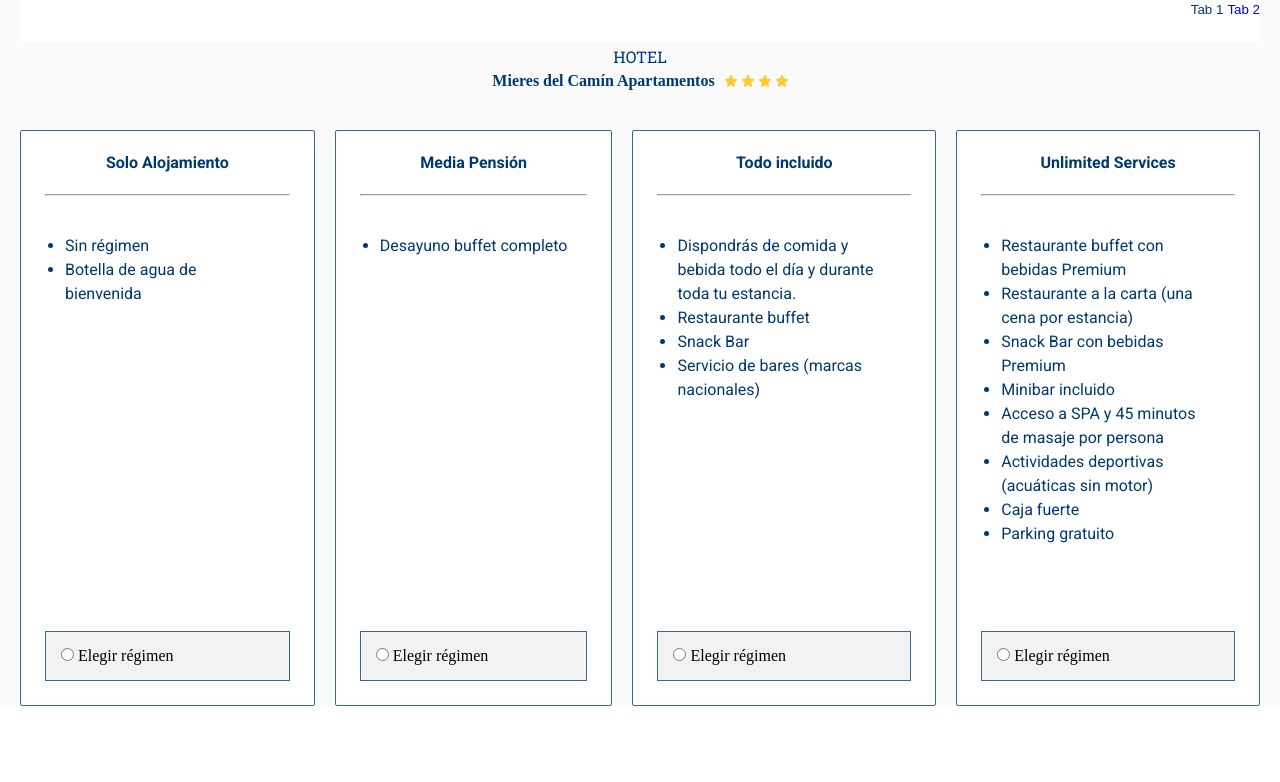
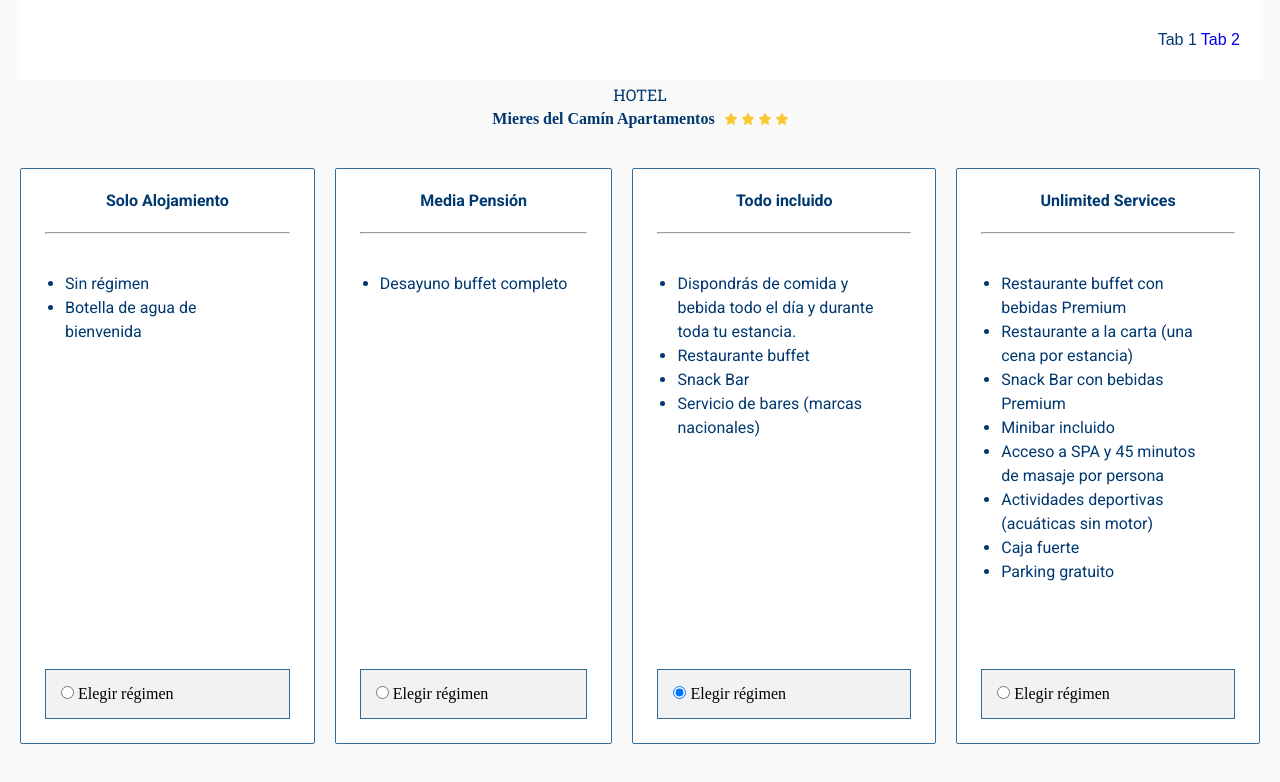
Before and after one commit to EleonoraDellamico/TCK-Prueba-Front-Maquetacion, a website built with webpack: page index.html in a window 1280 px wide. Built offline with Linux system fonts and the light colour scheme.

Commit message:
added style to the body

```diff
--- a/assets/stylesheets/src/application.scss
+++ b/assets/stylesheets/src/application.scss
@@ -22,26 +22,26 @@
 	--color--gray: #f2f2f2;
 	--color--principal: #003970;
 	--color--text: #4e5055;
-	--color--btn--option--active: #033970;
+	--color--active: #033970;
 	--color--secondary: #0c75c5;
-	--height--header: 42px;
 	--color--border--card: #326c96;
 	--font--title--card: 'Roboto', sans-serif;
 	--font--title--service: 'Roboto Slab', serif;
 }
-#section__tabs,
-#section__services {
+body {
 	padding: 0 20px;
-	height: max-content;
+	width: 100%;
 	background-color: var(--color--background2);
 }
 /*SECTION HEADER TAB 1*/
 header {
 	background-color: var(--color--background);
 	width: 100%;
-	height: var(--height--header);
+	height: 10vh;
 	display: flex;
 	justify-content: flex-end;
+	align-items: center;
+	padding: 20px;
 	display: none;
 }
 #tabs__container__button {
@@ -54,15 +54,16 @@ button {
 	border: none;
 	cursor: pointer;
 	color: var(--color--principal);
+	font-size: 16px;
 }
 a {
 	text-decoration: none;
 }
 
-.tabs__button--active {
+.active {
 	color: var(--color--principal);
 }
-.tabs__button--disable {
+.disable {
 	color: var(---color--secondary);
 }
 
@@ -143,7 +144,7 @@ ul > li.card__list {
 
 .card__label__button {
 	cursor: pointer;
-	color: var(--color--btn--option--active);
+	color: var(--color--active);
 }
 
 /*!*****************************************************!*\
--- a/index.html
+++ b/index.html
@@ -46,7 +46,7 @@
                         </ul>
                     </div>
                     <form class="card__form">
-                        <input type="radio" id="option1" name="option" value="choose1">
+                        <input class="btn-radio" type="radio" id="option1" name="option" value="choose1">
                         <label for="option1" class="card__label__button--active"> Elegir régimen</label>
                     </form>
                 </div>
@@ -60,7 +60,7 @@
                         </ul>
                     </div>
                     <form class="card__form">
-                        <input type="radio" id="option1" name="option" value="choose2">
+                        <input class="btn-radio" type="radio" id="option1" name="option" value="choose2">
                         <label for="option1" class="card__label__button--active"> Elegir régimen</label>
                     </form>
                 </div>
@@ -78,7 +78,7 @@
                         </ul>
                     </div>
                     <form class="card__form">
-                        <input type="radio" id="option1" name="option" value="choose3">
+                        <input  class="btn-radio" type="radio" id="option1" name="option" value="choose3" checked="">
                         <label for="option1" class="card__label__button--active"> Elegir régimen</label>
                     </form>
                 </div>
@@ -99,7 +99,7 @@
                         </ul>
                     </div>
                     <form class="card__form">
-                        <input type="radio" id="option1" name="option" value="choose4">
+                        <input  class="btn-radio" type="radio" id="option1" name="option" value="choose4">
                         <label for="option1" class="card__label__button--active"> Elegir régimen</label>
                     </form>
                 </div>
```
Also changed, not shown: TODO.md (+2 -2 lines), src/index.js (+14 -0 lines), dist/main.js.
